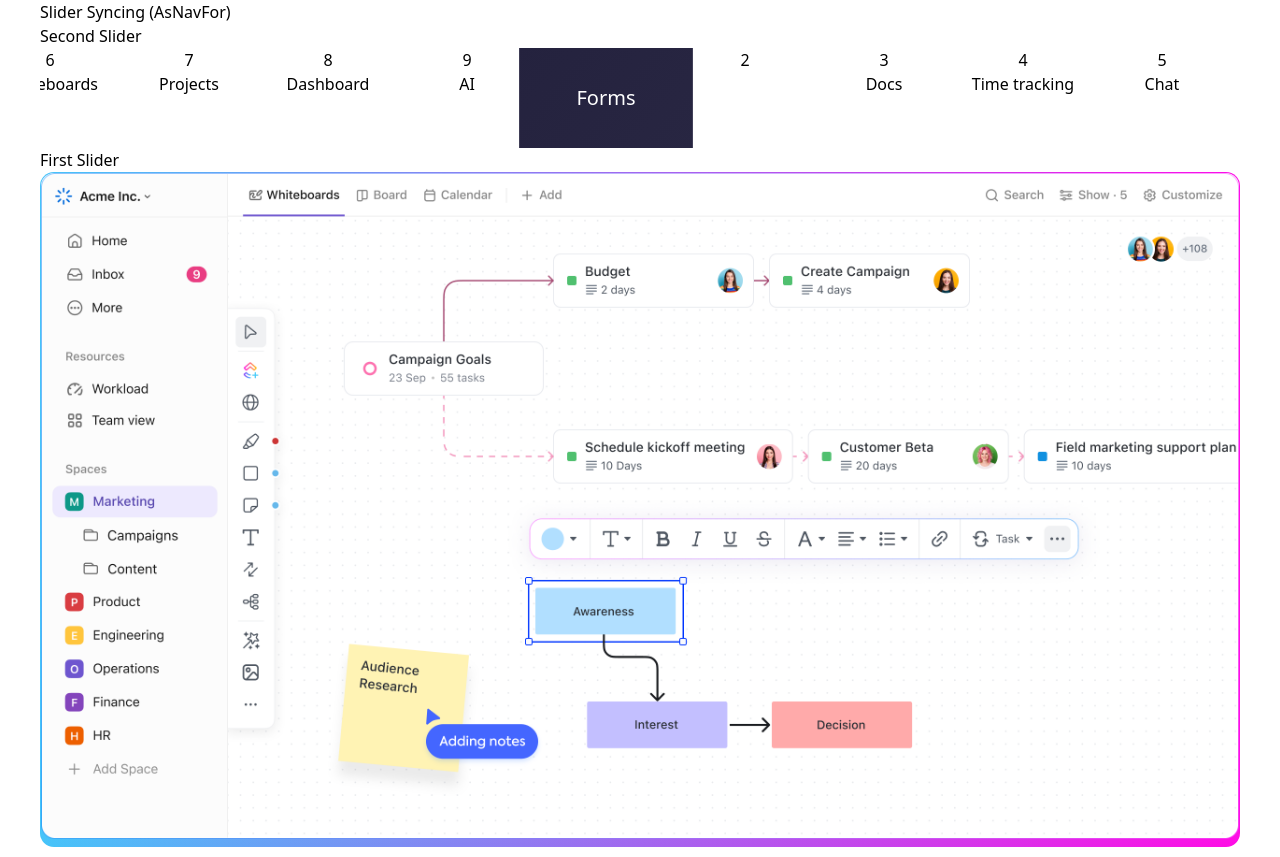
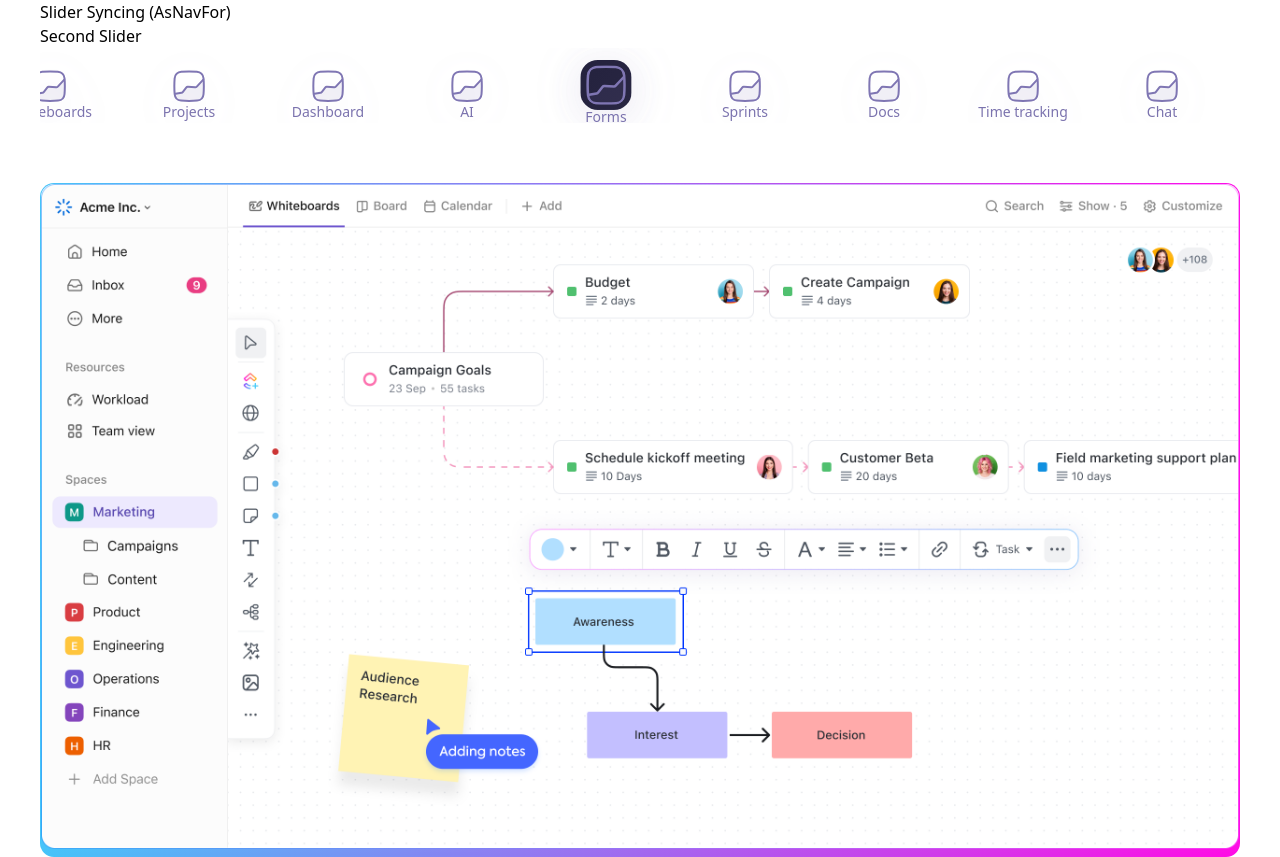
Before and after one commit to bhadri01/tas10, a React (Vite) app: page / in a window 1280 px wide. Built offline with nearby package versions, Linux system fonts and the light colour scheme.

Commit message:
chore: Add SVG logo to Slider component and update styling

```diff
--- a/src/components/Slider.tsx
+++ b/src/components/Slider.tsx
@@ -6,8 +6,8 @@ import 'slick-carousel/slick/slick-theme.css';
 export default function ImageSlider() {
   const [nav1, setNav1] = useState<any>(null);
   const [nav2, setNav2] = useState<any>(null);
-  let sliderRef1 = useRef<any>(null);
-  let sliderRef2 = useRef<any>(null);
+  let sliderRef1 = useRef<React.MutableRefObject<Slider | null> | null>(null);
+  let sliderRef2 = useRef<React.MutableRefObject<Slider | null> | null>(null);
 
   useEffect(() => {
     setNav1(sliderRef1);
@@ -24,44 +24,47 @@ export default function ImageSlider() {
         slidesToShow={8.5}
         focusOnSelect={true}
         centerMode={true}
+        arrows={false}
         centerPadding="10px"
+        className='nav-slider'
       >
-        <div>
-          <h4>Forms</h4>
+        <div className='parent-box'>
+          <img src='/src/assets/sliders/dashboard-logo.svg' />
+          <h4 className='box-text'>Forms</h4>
         </div>
-        <div>
-          <h3>2</h3>
+        <div className='parent-box'>
+          <img src='/src/assets/sliders/dashboard-logo.svg' />
+          <h4 className='box-text'>Sprints</h4>
         </div>
-        <div>
-          <h3>3</h3>
-          <h4>Docs</h4>
+        <div className='parent-box'>
+          <img src='/src/assets/sliders/dashboard-logo.svg' />
+          <h4 className='box-text'>Docs</h4>
         </div>
-        <div>
-          <h3>4</h3>
-          <h4>Time tracking</h4>
+        <div className='parent-box'>
+          <img src='/src/assets/sliders/dashboard-logo.svg' />
+          <h4 className='box-text'>Time tracking</h4>
         </div>
-        <div>
-          <h3>5</h3>
-          <h4>Chat</h4>
+        <div className='parent-box'>
+          <img src='/src/assets/sliders/dashboard-logo.svg' />
+          <h4 className='box-text'>Chat</h4>
         </div>
-        <div>
-          <h3>6</h3>
-          <h4>Whiteboards</h4>
+        <div className='parent-box'>
+          <img src='/src/assets/sliders/dashboard-logo.svg' />
+          <h4 className='box-text'>Whiteboards</h4>
         </div>
-        <div>
-          <h3>7</h3>
-          <h4>Projects</h4>
+        <div className='parent-box'>
+          <img src='/src/assets/sliders/dashboard-logo.svg' />
+          <h4 className='box-text'>Projects</h4>
         </div>
-        <div>
-          <h3>8</h3>
-          <h4>Dashboard</h4>
+        <div className='parent-box'>
+          <img src='/src/assets/sliders/dashboard-logo.svg' />
+          <h4 className='box-text'>Dashboard</h4>
         </div>
-        <div>
-          <h3>9</h3>
-          <h4>AI</h4>
+        <div className='parent-box'>
+          <img src='/src/assets/sliders/dashboard-logo.svg' />
+          <h4 className='box-text'>AI</h4>
         </div>
       </Slider>
-      <h4>First Slider</h4>
       <Slider asNavFor={nav2} ref={slider => (sliderRef1 = slider)} className='main-banner'>
         <div>
           <h3><img src='/src/assets/sliders/1.png' /></h3>
--- a/src/styles/app.scss
+++ b/src/styles/app.scss
@@ -1,19 +1,34 @@
-.title {
-    min-height: 100vh;
-    background-color: rgb(0, 15, 31);
-    display: flex;
-    justify-content: center;
-    align-items: center;
-    font-size: xx-large;
+.slick-active.slick-center.slick-current {
+
+    .parent-box {
+        img {
+            background: linear-gradient(130deg, #24223e, #282642);
+            transform: scale(1.25);
+            filter: drop-shadow(0 5px 20px rgba(127, 118, 179, .1));
+            padding: 3%;
+            border-radius: 14px;
+        }
+        h4 {
+            margin-top: 1%;
+        }
+    }
+
+    color: #fff;
+
 }
 
-.slick-active.slick-center.slick-current {
-    color: #fff;
-    padding: 1%;
-    margin: 0 auto;
-    text-align: center;
-    background: linear-gradient(130deg, #24223e, #282642);
-    transform: scale(1.25);
+.nav-slider {
+
+    .parent-box {
+        display: flex !important;
+        justify-content: center;
+        align-items: center;
+        flex-direction: column;
+        margin-top: 20px;
+        filter: drop-shadow(0 5px 20px rgba(127, 118, 179, .1));
+        inline-size: 55px;
+        block-size: 55px;
+    }
 }
 
 .slick-slide {
@@ -32,3 +47,15 @@
     border-radius: 14px;
     background: linear-gradient(#fff, hsla(0, 0%, 100%, 0)) padding-box, linear-gradient(90deg, #45c4f9, #ff0be5) border-box;
 }
+
+.box-text {
+    color: #7b73ae;
+    font-weight: 500;
+    font-size: 14px;
+    line-height: normal;
+    text-align: center;
+}
+
+.main-banner {
+    margin-top: 5%;
+}
```
Also changed, not shown: src/assets/sliders/dashboard-logo.svg (added).
